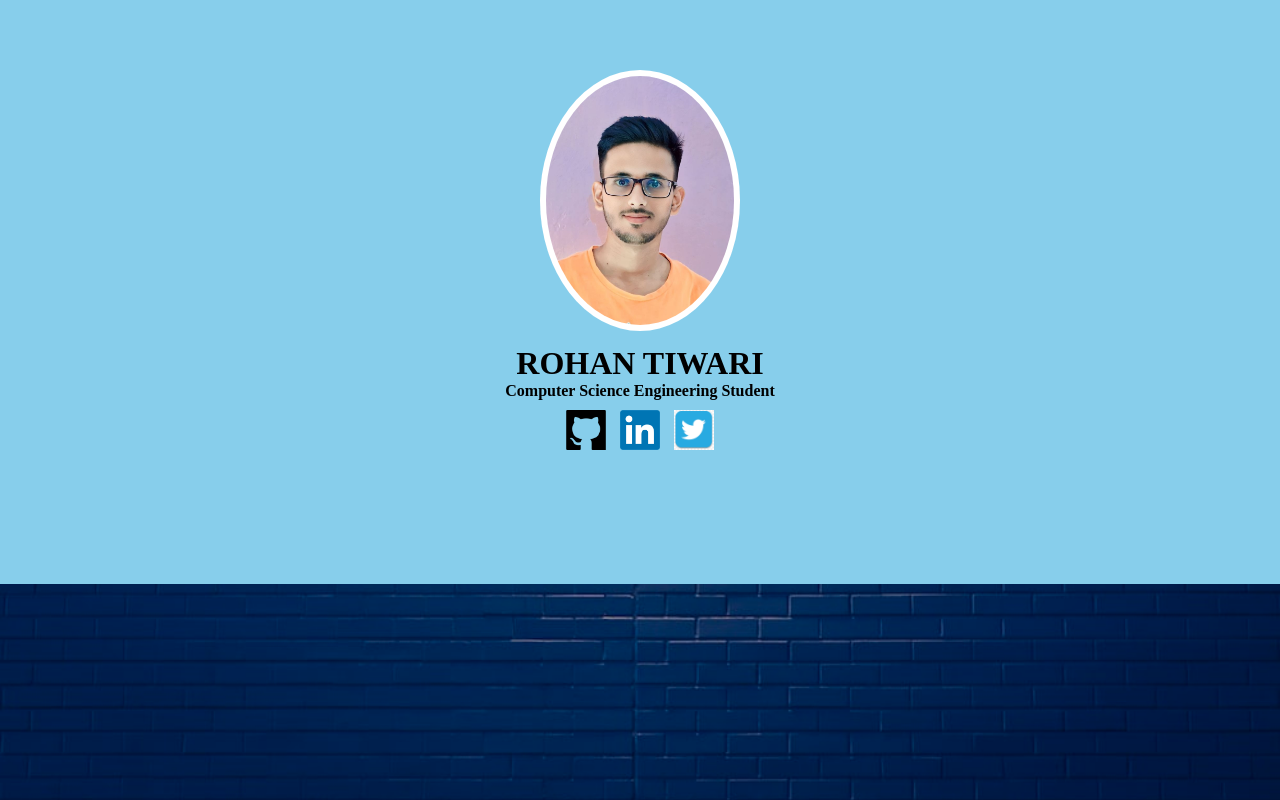
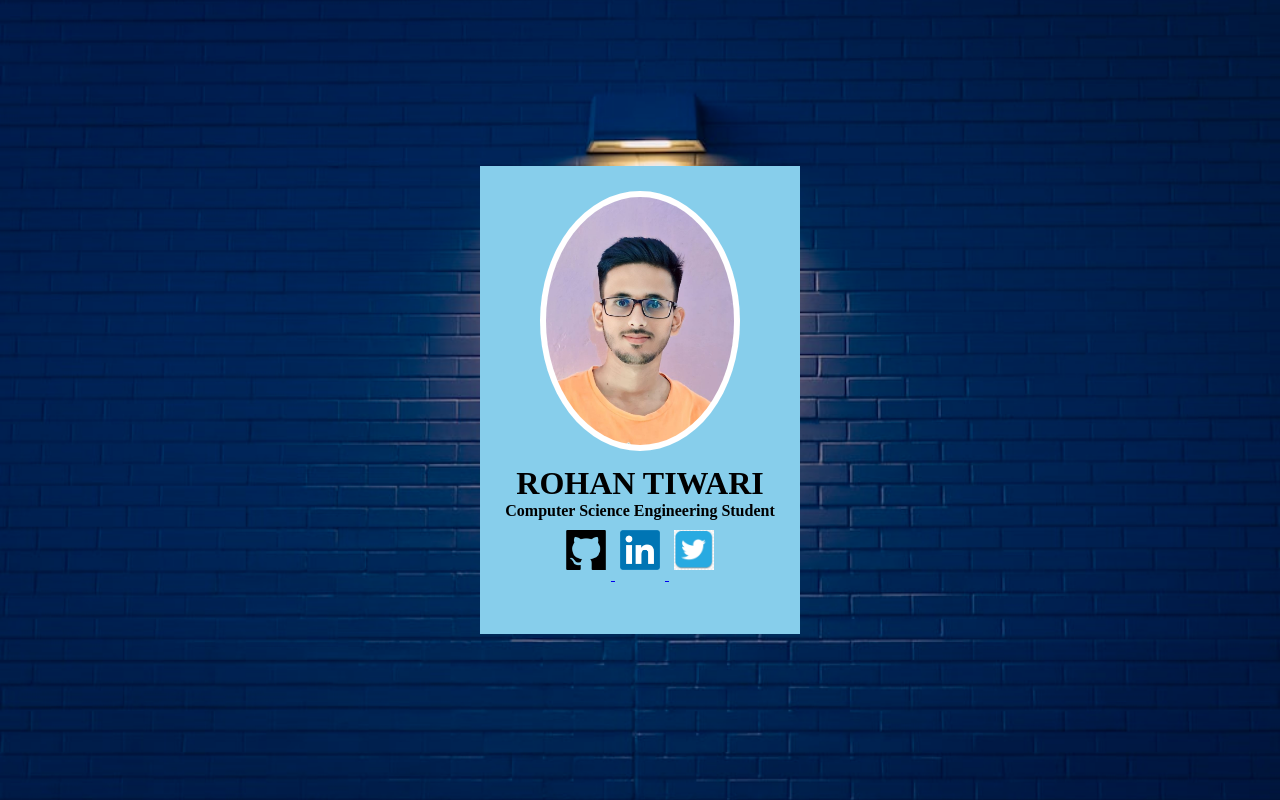
Before and after one commit to Rohantiwari10/My_Profile_card, a plain HTML site: page index.html in a window 1280 px wide. Drawn offline with Linux system fonts and the light colour scheme.

Commit message:
modified index.html

```diff
--- a/index.html
+++ b/index.html
@@ -14,9 +14,15 @@
             <h1> ROHAN TIWARI</h1>
             <h4> Computer Science Engineering Student</h4>
             <div class="social-media">
+                <a href="https://github.com/Rohantiwari10" target="_blank">
                 <img src="images/Github.png">
+                </a>
+                <a href="https://linkedin.com/in/rohantiwari10" target="_blank">
                 <img src="images/Linkedin.png">
+                </a>
+                <a href="https://twitter.com/ROHANTIWARI_RT" target="_blank">
                 <img src="images/Twitter.png">
+                </a>
 
             </div>
         </div>
--- a/style.css
+++ b/style.css
@@ -13,13 +13,14 @@
     background-position: center;
     align-items: center;
     justify-content:center;
+    display: flex;
 
 }
 
 .profile-box{
     background:#87CEEB;
     text-align: center;
-    padding: 120px 100px;
+    padding: 50px 25px;
     margin: auto;
     color:#000;
     position: relative;
@@ -32,7 +33,7 @@
     border-radius: 50%;
     background: #fff;
     padding: 6px;
-    margin-top: -50px;
+    margin-top: -25px;
     margin-bottom: 10px;
 
 }
```
